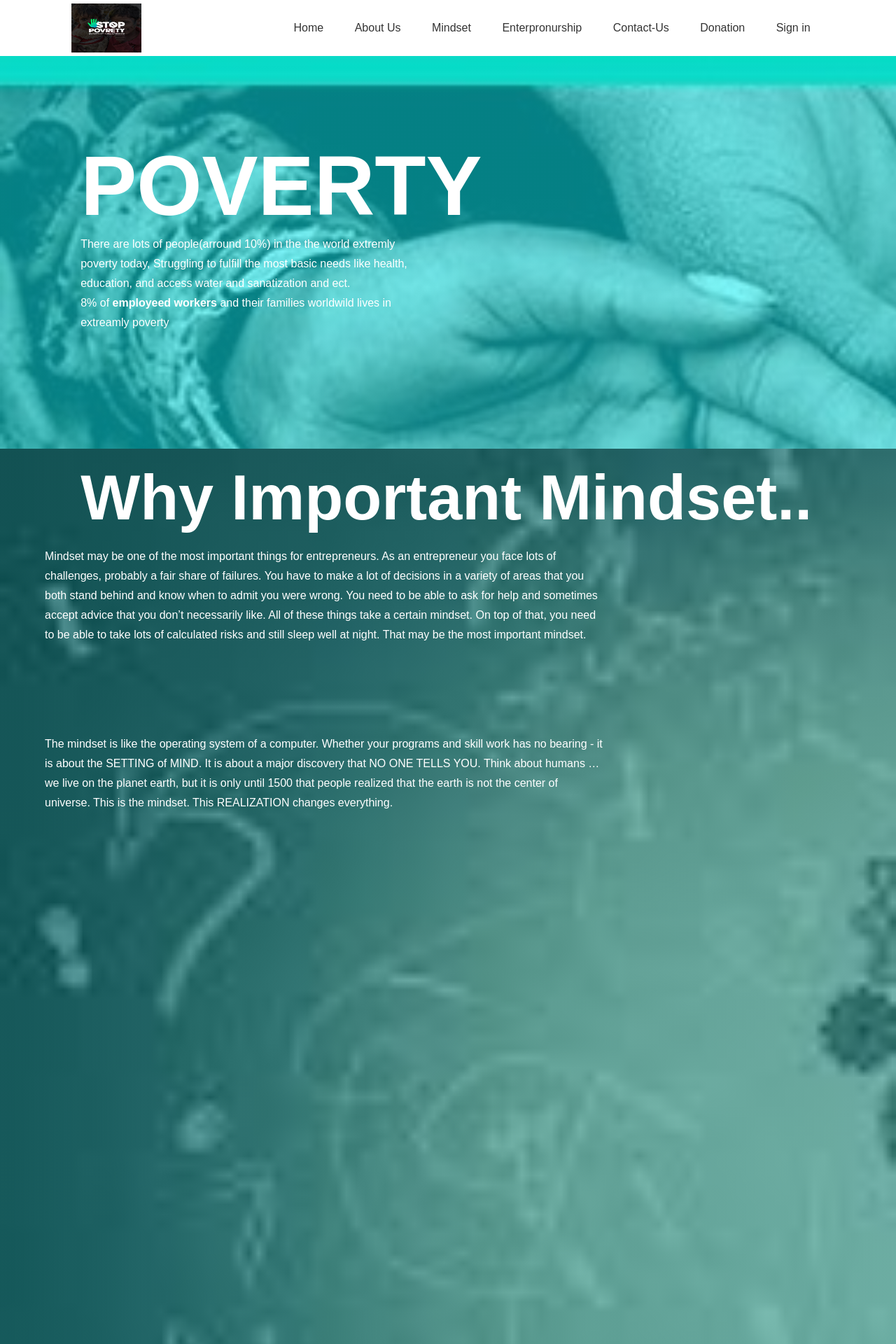
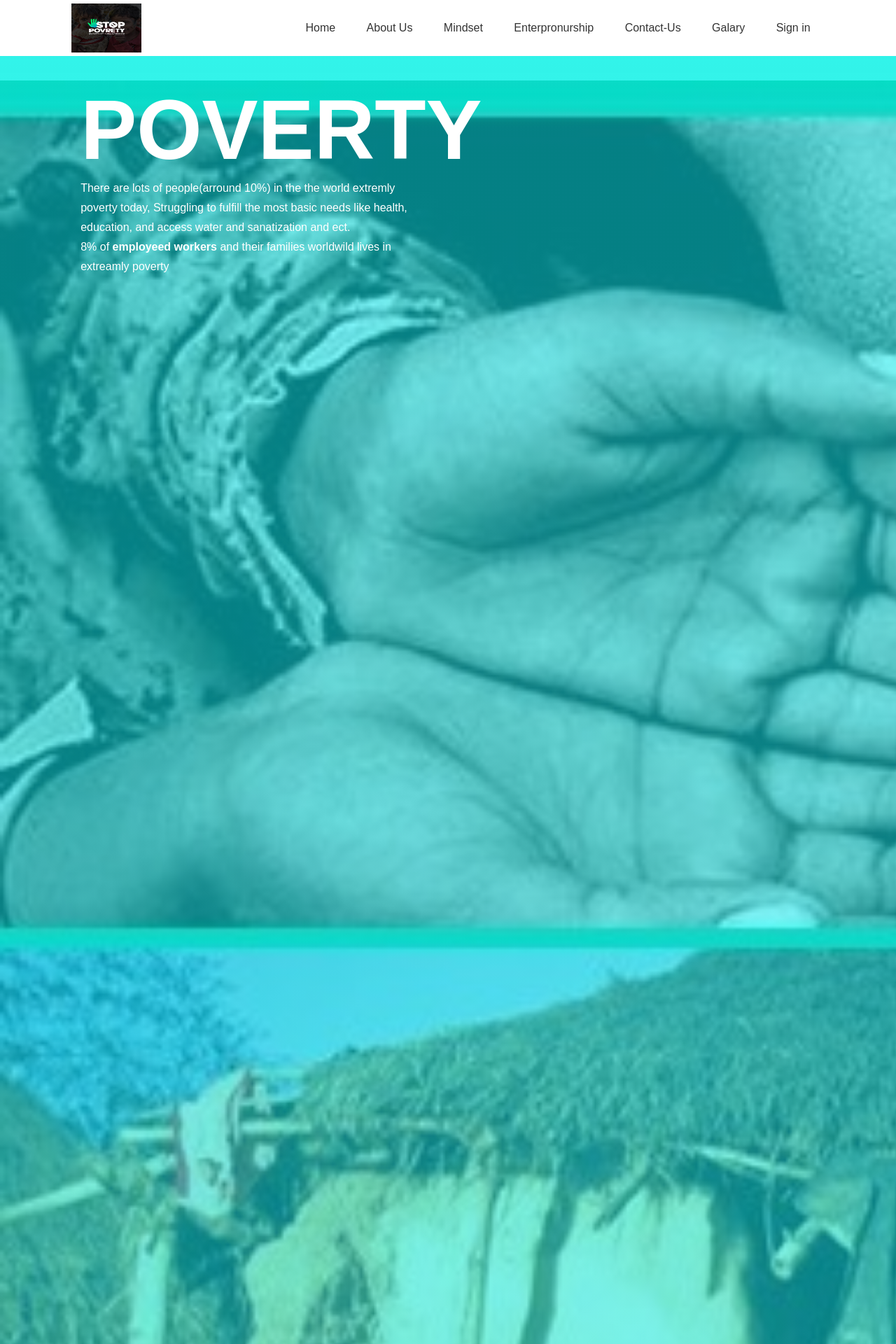
Before and after one commit to Induni1999/No_Poverty_with_Digital_Enterpronurship, a PHP site: page /home.html in a window 1280 px wide. Shown: the top 1920 px of the page at 70% size. Run offline with PHP 8.4, Linux system fonts and the light colour scheme.

Commit message:
do some changes of home page

```diff
--- a/css/home.css
+++ b/css/home.css
@@ -89,10 +89,10 @@
 .banner-area{
     background-image: linear-gradient(rgba(8, 240, 248, 0.534),rgba(8, 240, 248, 0.534)),url(../images/poverty.jpeg);
     background-size: cover;
-    top: 80px;
-    height: 80vh;
+
+    height: 100vh;
     width: 100%;
-    position: absolute;
+    position: relative;
 
 
 }
@@ -111,10 +111,10 @@
 .content2{
     background-image: linear-gradient(rgba(1, 15, 15, 0.5),rgba(1, 12, 12, 0.5)),url(../images/Enterprenuship\ sketch.jpg);
     background-size: cover;
-    top: 500px;
-    height: 90vh;
+
+    height: 100vh;
     width: 100%;
-    position: absolute;
+    position: relative;
     margin-top: 11%;
     color: #fff;
 }
@@ -136,7 +136,7 @@
 
 .content2:after{
     content: '';
-    position: absolute;
+    position: relative;
     top: 0;
     left: 0;
     display: block;
@@ -149,10 +149,10 @@
 .content3{
     background-image: linear-gradient(rgba(6, 124, 124, 0.5),rgba(3, 138, 138, 0.5)),url(../images/mindset.jpg);
     background-size: cover;
-    top: 500px;
+
     height: 90vh;
     width: 100%;
-    position: absolute;
+    position: relative;
     margin-top: 11%;
     color: #fff;
 }
--- a/home.html
+++ b/home.html
@@ -18,7 +18,7 @@
                     <li><a href="#">Mindset</a></li>
                     <li><a href="#">Enterpronurship</a></li>
                     <li><a href="#">Contact-Us</a></li>
-                    <li><a href="#">Donation</a></li>
+                    <li><a href="#">Galary</a></li>
                     <li><a href="#">Sign in</a></li>
                 </ul>
             </nav>
```
